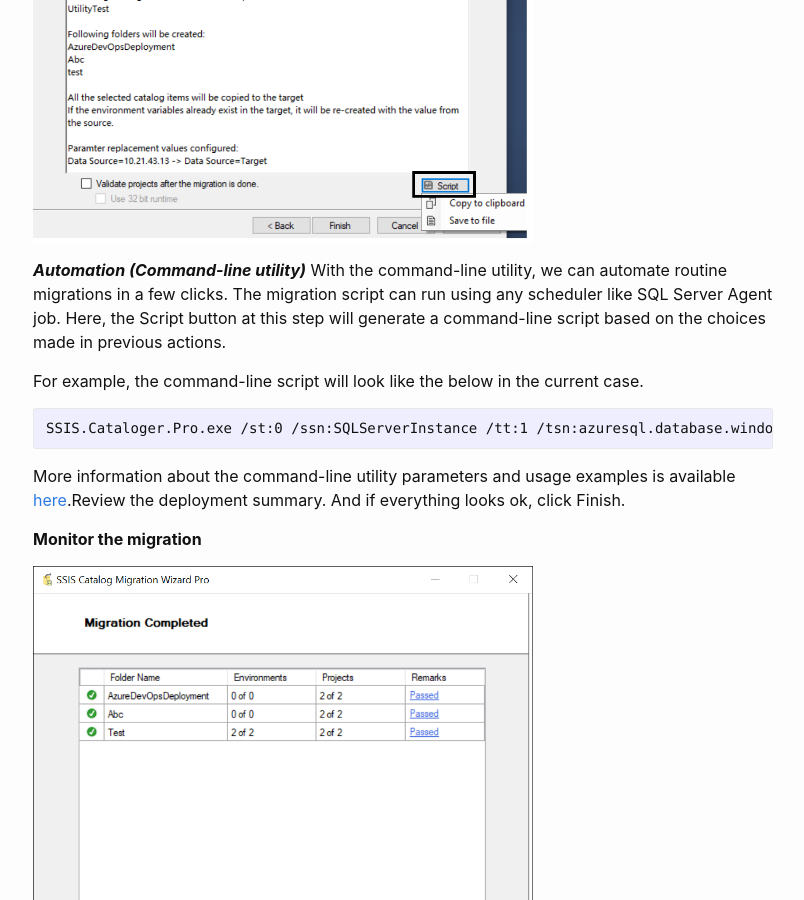
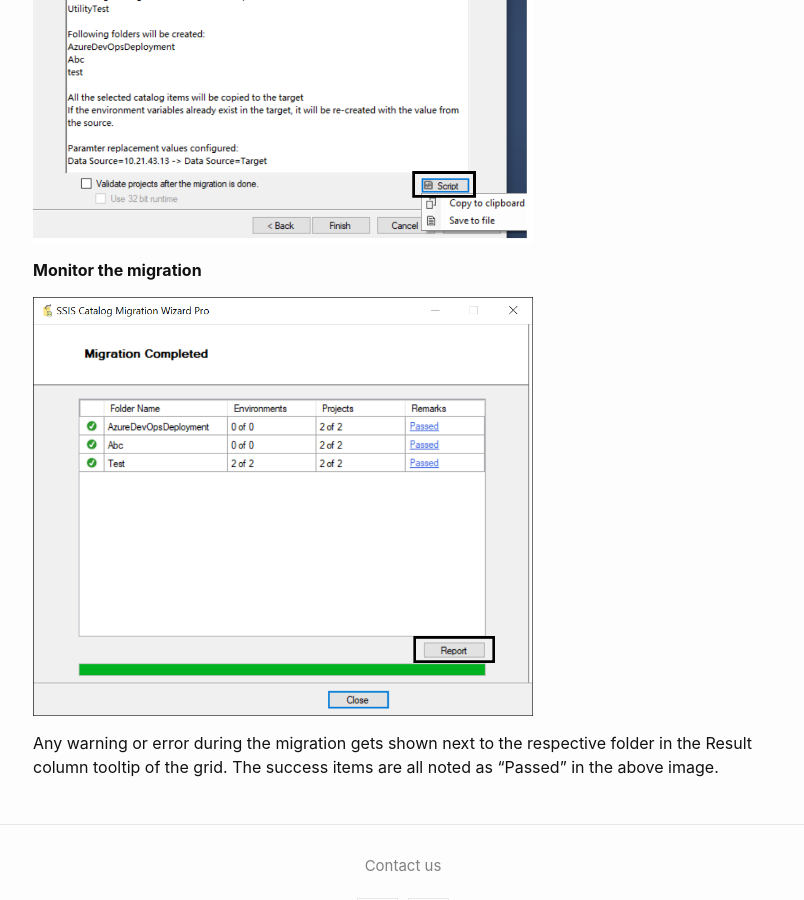
Before and after one commit to kr55/ssiscataloger, a Jekyll site: the page built from index.md, in a window 1280 px wide and 900 px high, scrolled down 5798 px. Shown: the whole window, without its empty margins (237-1041 px from the left). Built offline with Jekyll 4.4.1, drawn with Linux system fonts in a browser that asks for light colours; our own code applies the rules of GitHub Pages for plain Markdown files.

Commit message:
Update index.md

```diff
--- a/index.md
+++ b/index.md
@@ -104,15 +104,6 @@ This setting applies to exporting SSIS Catalog to the SCMW file.SCMW export file
 
 <img src="media/Review.png" width="500">
 
-***Automation (Command-line utility)***
-With the command-line utility, we can automate routine migrations in a few clicks. The migration script can run using any scheduler like SQL Server Agent job. Here, the Script button at this step will generate a command-line script based on the choices made in previous actions.
-
-For example, the command-line script will look like the below in the current case.
-
-    SSIS.Cataloger.Pro.exe /st:0 /ssn:SQLServerInstance /tt:1 /tsn:azuresql.database.windows.net /items:”[{"FolderName":"Azure test","Projects":[],"Environments":["env1"]},{"FolderName":"AzureDevOpsDeployment","Projects":["testUC"],"Environments":[]},{"FolderName":"Sales","Projects":["sales-stg2"],"Environments":[]}]” /fm:”{"Azure Test":"Azure Prod"}” /fm:”{"Pqr":"Abc"}” /oev:true
-
-More information about the command-line utility parameters and usage examples is available [here](https://azureops.org/articles/ssis-catalog-migration-wizard-pro/#Automation).Review the deployment summary. And if everything looks ok, click Finish.
-
 
 **Monitor the migration**
 
```
